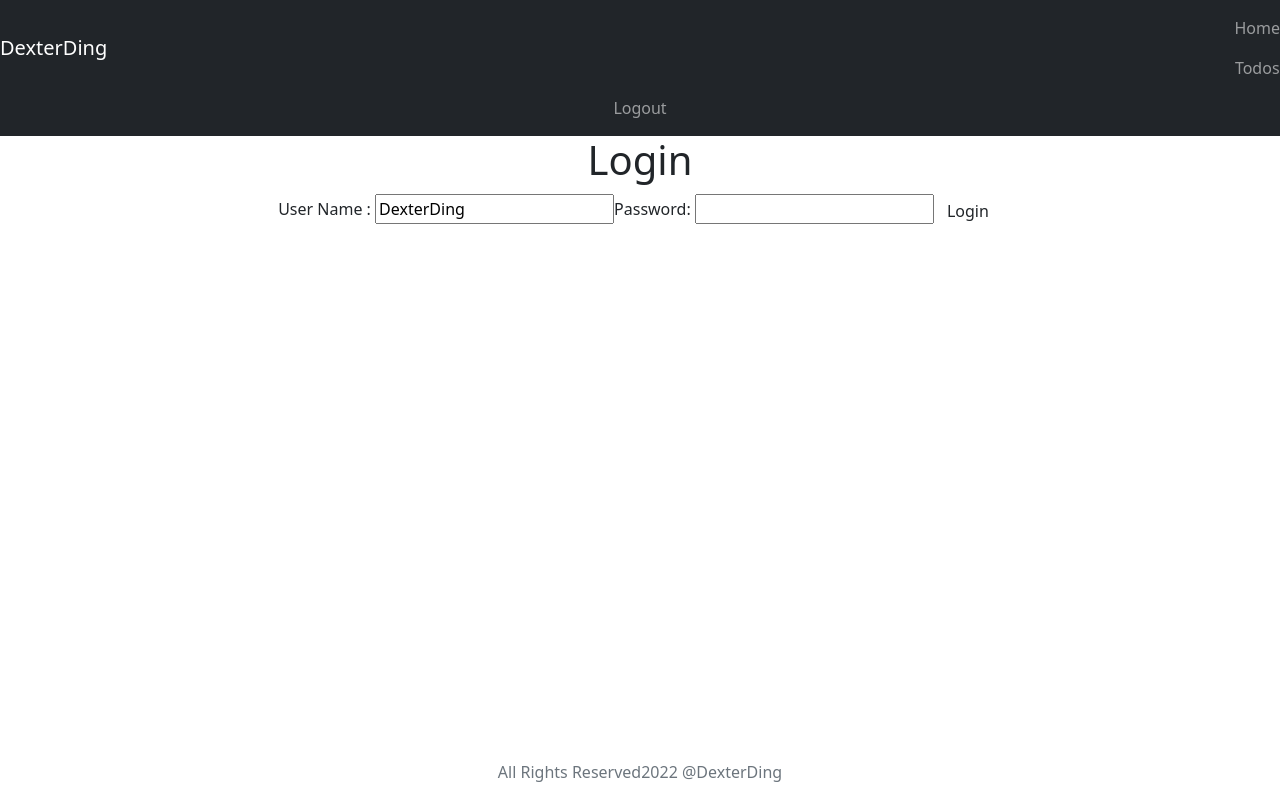
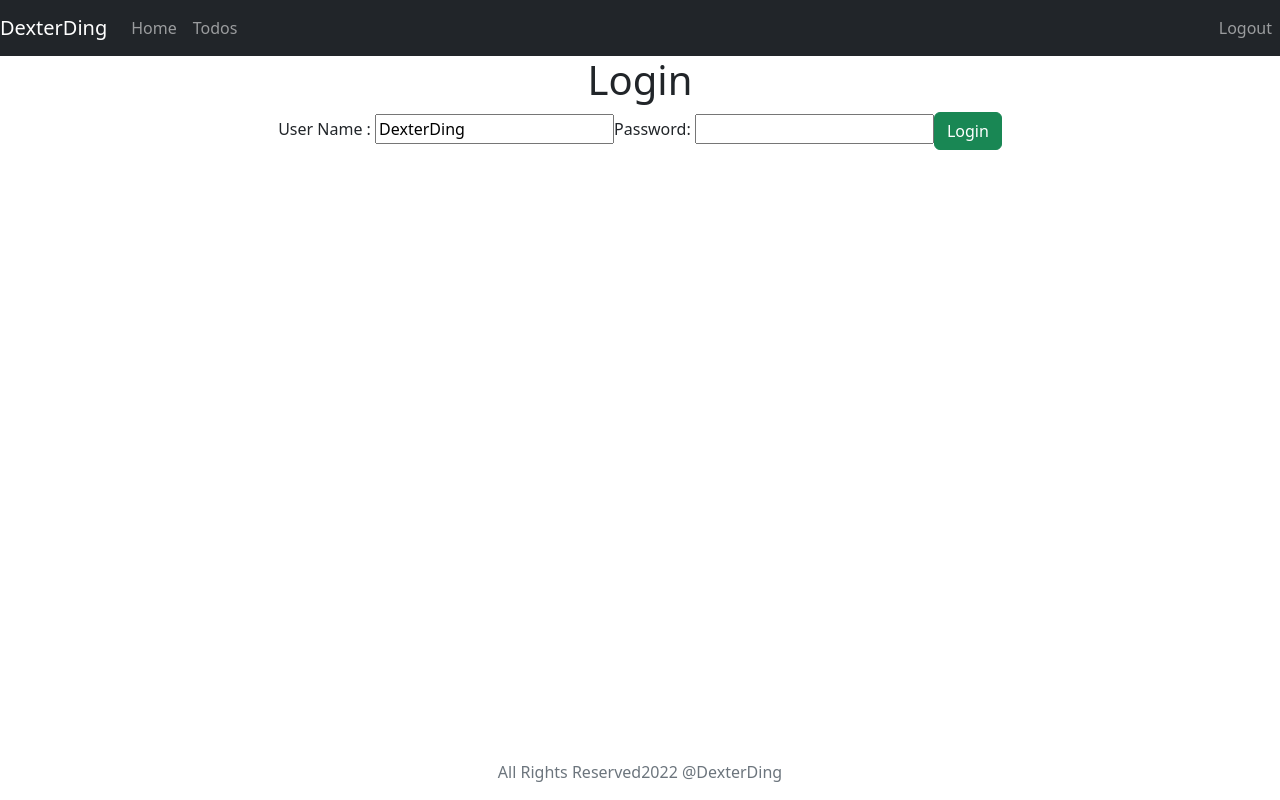
Before and after one commit to dextermayhewjd/first_full_stack_application, a React (Create React App) app in the folder front-end/: page / in a window 1280 px wide. Built offline with nearby package versions, Linux system fonts and the light colour scheme; sample sign-in values are in the browser's storage.

Commit message:
jwt service is added to the front end

```diff
--- a/front-end/src/components/todo/AuthenticationService.js
+++ b/front-end/src/components/todo/AuthenticationService.js
@@ -7,17 +7,38 @@ class AuthenticationService{
             {headers: {authorization:this.createBasicAuthToken(username,password) }})
     }
 
-    createBasicAuthToken(username,password){
-        return 'Basic '+window.btoa(username +":"+password)
+    executeJwtAuthenticationService(username,password){
+
+        return axios.post('http://localhost:8080/authenticate',
+            {username,
+             password}
+            )
     }
 
-    registerSuccessfullLogin(username,password){
-        //data stored in localStorage has no expiration time
-        //data stored in sessionStorage gets cleared when the page seesion ends
-        // let basicAuthHeader = 'Basic '+window.btoa(username +":"+password)
 
+    // createBasicAuthToken(username,password){
+    //     return 'Basic '+window.btoa(username +":"+password)
+    // }
+
+    // registerSuccessfullLogin(username,password){
+    //     //data stored in localStorage has no expiration time
+    //     //data stored in sessionStorage gets cleared when the page seesion ends
+    //     // let basicAuthHeader = 'Basic '+window.btoa(username +":"+password)
+
+    //     sessionStorage.setItem('authenticatedUser',username);
+    //     this.setupAxiosInterceptors(this.createBasicAuthToken(username,password))
+    // }
+
+    registerSuccessfullLoginForJwt(username,token){
+        // console.log('start registerSuccessfullLoginForJwt')
         sessionStorage.setItem('authenticatedUser',username);
-        this.setupAxiosInterceptors(this.createBasicAuthToken(username,password))
+        // console.log(' sessionStorage')
+        this.setupAxiosInterceptors(this.createJWTToken(token))
+        // console.log('registerSuccessfullLoginForJwt')
+    }
+
+    createJWTToken(token){
+        return 'Bearer ' + token
     }
 
     logout(){
@@ -33,17 +54,19 @@ class AuthenticationService{
         if(user===null){return ''}
         else{return user}
     }
-    setupAxiosInterceptors(basicAuthHeader){
+    setupAxiosInterceptors(token){
 
         // let username = 'user'
         // let password = 'password'
 
         // let basicAuthHeader = 'Basic '+window.btoa(username +":"+password)
-
+        console.log('start setupAxiosInterceptors')
         axios.interceptors.request.use(
             (config) => {
                 if(this.isUserLoggedIn()){
-                config.headers.authorization = basicAuthHeader
+                config.headers.authorization = token
+
+                console.log(token)
             }
             return config
         }
--- a/front-end/src/components/todo/HeaderComponent.jsx
+++ b/front-end/src/components/todo/HeaderComponent.jsx
@@ -1,28 +1,30 @@
-import React,{Component} from "react";
-import {  Link} from 'react-router-dom'
-import AuthenticationService from "./AuthenticationService.js";
-class HeaderComponent extends Component{
-    render(){
+import React, {Component} from 'react'
 
+import { Link } from 'react-router-dom'
+
+import AuthenticationService from './AuthenticationService.js'
+
+class HeaderComponent extends Component {
+    render() {
         const isUserLoggedIn = AuthenticationService.isUserLoggedIn();
+        //console.log(isUserLoggedIn);
 
-
-
-        return(
+        return (
             <header>
-                <nav className="navbar nabar-expand-md navbar-dark bg-dark">
-                    <div><a href="https://www.linkedin.com/in/jiahua-ding-7933b1198/" className="navbar-brand">DexterDing </a> </div>
-                    <ul className="navbar-nav" >
-                        {isUserLoggedIn&&<li><Link className="nav-link" to="/welcome/dexterding">Home</Link></li>}
-                        {isUserLoggedIn&&<li><Link className="nav-link" to="/todos">Todos</Link></li>}
+                <nav className="navbar navbar-expand-md navbar-dark bg-dark">
+                    <div><a href="https://www.linkedin.com/in/jiahua-ding-7933b1198/" className="navbar-brand">DexterDing</a></div>
+                    <ul className="navbar-nav">
+                        {isUserLoggedIn && <li><Link className="nav-link" to="/welcome/dexterding">Home</Link></li>}
+                        {isUserLoggedIn && <li><Link className="nav-link" to="/todos">Todos</Link></li>}
                     </ul>
                     <ul className="navbar-nav navbar-collapse justify-content-end">
-                        {!isUserLoggedIn&&<li><Link className="nav-link"to="/login">Login</Link></li>}
-                        {isUserLoggedIn&&<li><Link className="nav-link"to="/logout" onClick={AuthenticationService.logout}>Logout</Link></li>}
+                        {!isUserLoggedIn && <li><Link className="nav-link" to="/login">Login</Link></li>}
+                        {isUserLoggedIn && <li><Link className="nav-link" to="/logout" onClick={AuthenticationService.logout}>Logout</Link></li>}
                     </ul>
                 </nav>
             </header>
         )
     }
 }
+
 export default HeaderComponent
--- a/front-end/src/components/todo/LoginComponent.jsx
+++ b/front-end/src/components/todo/LoginComponent.jsx
@@ -50,29 +50,55 @@ class LoginComponent extends Component{
         //dexterding,Jam198522
         // this in class function is a function to determine and change state
         // based on the information that passed in
-        if(this.state.username==='dexterding'&&this.state.password==='Jam198522')
-        {
-            AuthenticationService.registerSuccessfullLogin(this.state.username,this.state.password)
+        // if(this.state.username==='dexterding'&&this.state.password==='Jam198522')
+        // {
+        //     AuthenticationService.registerSuccessfullLogin(this.state.username,this.state.password)
+        //     this.setState({showSuccessMessage:true})
+        //     this.setState({hasLoginFailed:false})
+        //     this.props.navigate(`/welcome/${this.state.username}`)
+        // }
+        // else{
+        //     this.setState({showSuccessMessage:false})
+        //     this.setState({hasLoginFailed:true})
+        //     console.log('Failed')
+        // }
+        console.log(this.state)
+        // AuthenticationService.executeBasicAuthenticationService(this.state.username,this.state.password)
+        // .then(
+        //     ()=>{
+        //         AuthenticationService.registerSuccessfullLogin(this.state.username,this.state.password)
+        //     this.setState({showSuccessMessage:true})
+        //     this.setState({hasLoginFailed:false})
+        //     this.props.navigate(`/welcome/${this.state.username}`)
+        //     }
+        // )
+        // .catch(
+        //     ()=>{
+        //         this.setState({showSuccessMessage:false})
+        //     this.setState({hasLoginFailed:true})
+        //     console.log('Failed')
+        //     }
+        // )
+
+        AuthenticationService
+        .executeJwtAuthenticationService(this.state.username,this.state.password)
+        .then(
+            (response)=>{
+            AuthenticationService.registerSuccessfullLoginForJwt(this.state.username,response.data.token)
+            console.log('registersuccessful')
+            this.props.navigate(`/welcome/${this.state.username}`)
             this.setState({showSuccessMessage:true})
-            this.setState({hasLoginFailed:false})
-            this.props.navigate(`/welcome/${this.state.username}`)
-        }
-        else{
-            this.setState({showSuccessMessage:false})
+            console.log('got response')
+            })
+        .catch(
+            ()=>{
+                this.setState({showSuccessMessage:false})
             this.setState({hasLoginFailed:true})
-            console.log('Failed')
-        }
-        console.log(this.state)
-        AuthenticationService.executeBasicAuthenticationService(this.state.username,this.state.password)
-        .then(
-            ()=>{
-                AuthenticationService.registerSuccessfullLogin(this.state.username,this.state.password)
-            this.setState({showSuccessMessage:true})
-            this.setState({hasLoginFailed:false})
-            this.props.navigate(`/welcome/${this.state.username}`)
+            // console.log('Failed')
             }
         )
-        .catch()
+
+
     }
     render(){
         return(
@@ -88,7 +114,7 @@ class LoginComponent extends Component{
                 {this.state.showSuccessMessage && <div>Login Sucessful</div> }
             User Name : <input type="text" name="username" value={this.state.username}onChange={this.handleChange}/>
             Password: <input type="text" name="password"value={this.state.password}onChange={this.handleChange}/>
-            <button className="btn btn=sucess"onClick={this.loginClicked}>Login</button>
+            <button className="btn btn-success"onClick={this.loginClicked}>Login</button>
             </div>
         </div>
             )
```
Also changed, not shown: 2 other files (tests, documents, lock files or other folders).
